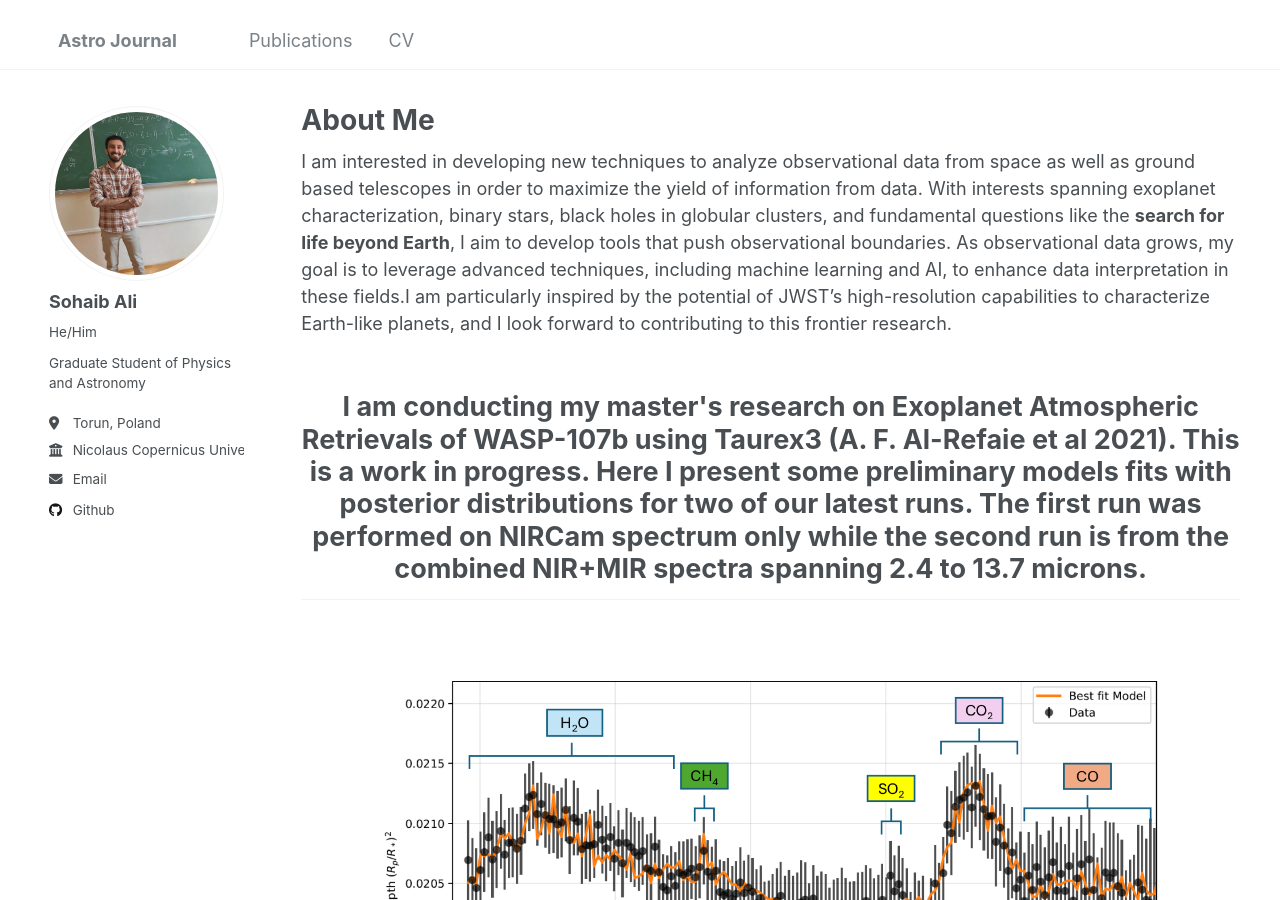
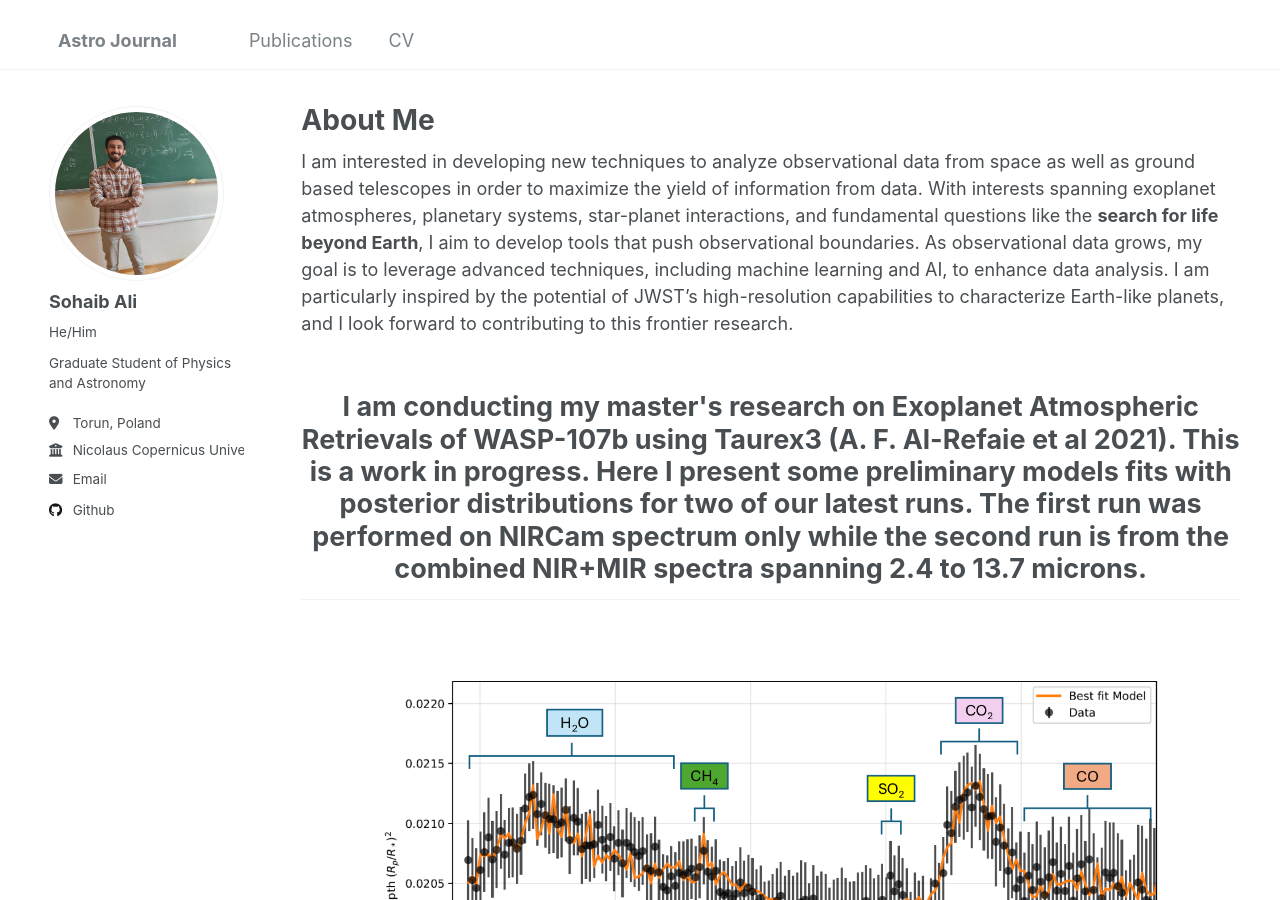
Before and after one commit to nebula-navigator/nebula-navigator.github.io, a Jekyll site: the page built from _pages/about.md, in a window 1280 px wide and 900 px high. Built offline with Jekyll 4.4.1, drawn with Linux system fonts in a browser that asks for light colours.

Commit message:
Update about.md

```diff
--- a/_pages/about.md
+++ b/_pages/about.md
@@ -8,9 +8,9 @@ redirect_from:
 ---
 
 I am interested in developing new techniques to analyze observational data from space
-as well as ground based telescopes in order to maximize the yield of information from data. With interests spanning exoplanet characterization, binary stars, black holes in globular clusters, and fundamental questions like the <b>search for life beyond Earth</b>, I aim to develop tools that push observational
+as well as ground based telescopes in order to maximize the yield of information from data. With interests spanning exoplanet atmospheres, planetary systems, star-planet interactions, and fundamental questions like the <b>search for life beyond Earth</b>, I aim to develop tools that push observational
 boundaries. As observational data grows, my goal is to leverage advanced techniques, including machine learning
-and AI, to enhance data interpretation in these fields.I am particularly inspired by the potential of JWST’s high-resolution capabilities to
+and AI, to enhance data analysis. I am particularly inspired by the potential of JWST’s high-resolution capabilities to
 characterize Earth-like planets, and I look forward to contributing to this frontier research.
 
 <h2 style="text-align: center; font-size: 1.5em; font-weight: bold; margin-bottom: 5px;">
```
